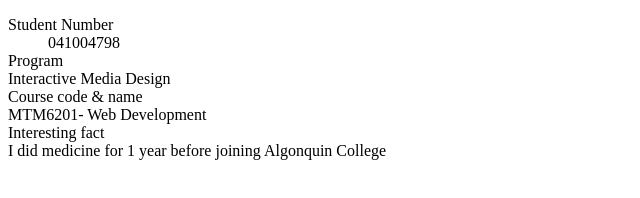
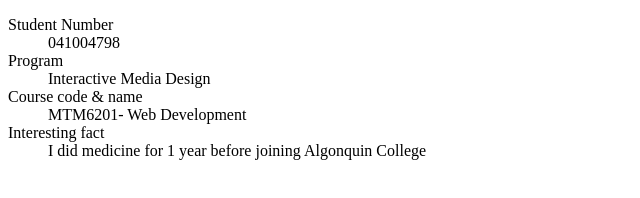
Before and after one commit to zeb00002/mtm6201-week1, a plain HTML site: page index.html in a window 1280 px wide. Shown: the part 384-582 px from the top of the page, without its empty margins (0-640 px from the left). Drawn offline with Linux system fonts and the light colour scheme.

Commit message:
Description list corrected

```diff
--- a/index.html
+++ b/index.html
@@ -15,11 +15,11 @@
         <dt>Student Number</dt>
         <dd>041004798</dd>
         <dt>Program</dt>
-        <dt>Interactive Media Design</dt>
+        <dd>Interactive Media Design</dd>
         <dt>Course code & name</dt>
-        <dt>MTM6201- Web Development</dt>
+        <dd>MTM6201- Web Development</dd>
         <dt>Interesting fact</dt>
-        <dt>I did medicine for 1 year before joining Algonquin College</dt>
+        <dd>I did medicine for 1 year before joining Algonquin College</dd>
 
     </dl>
 </body>
```
